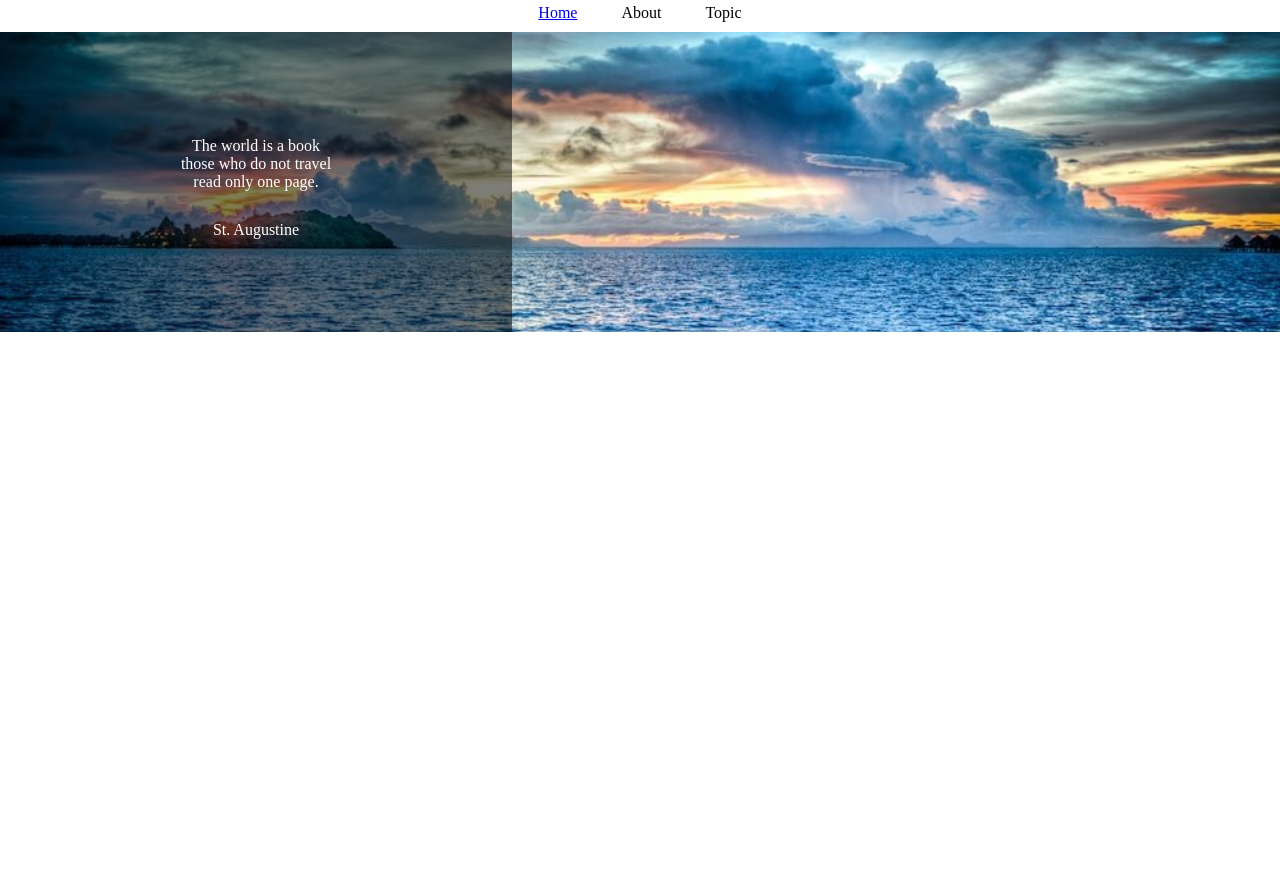
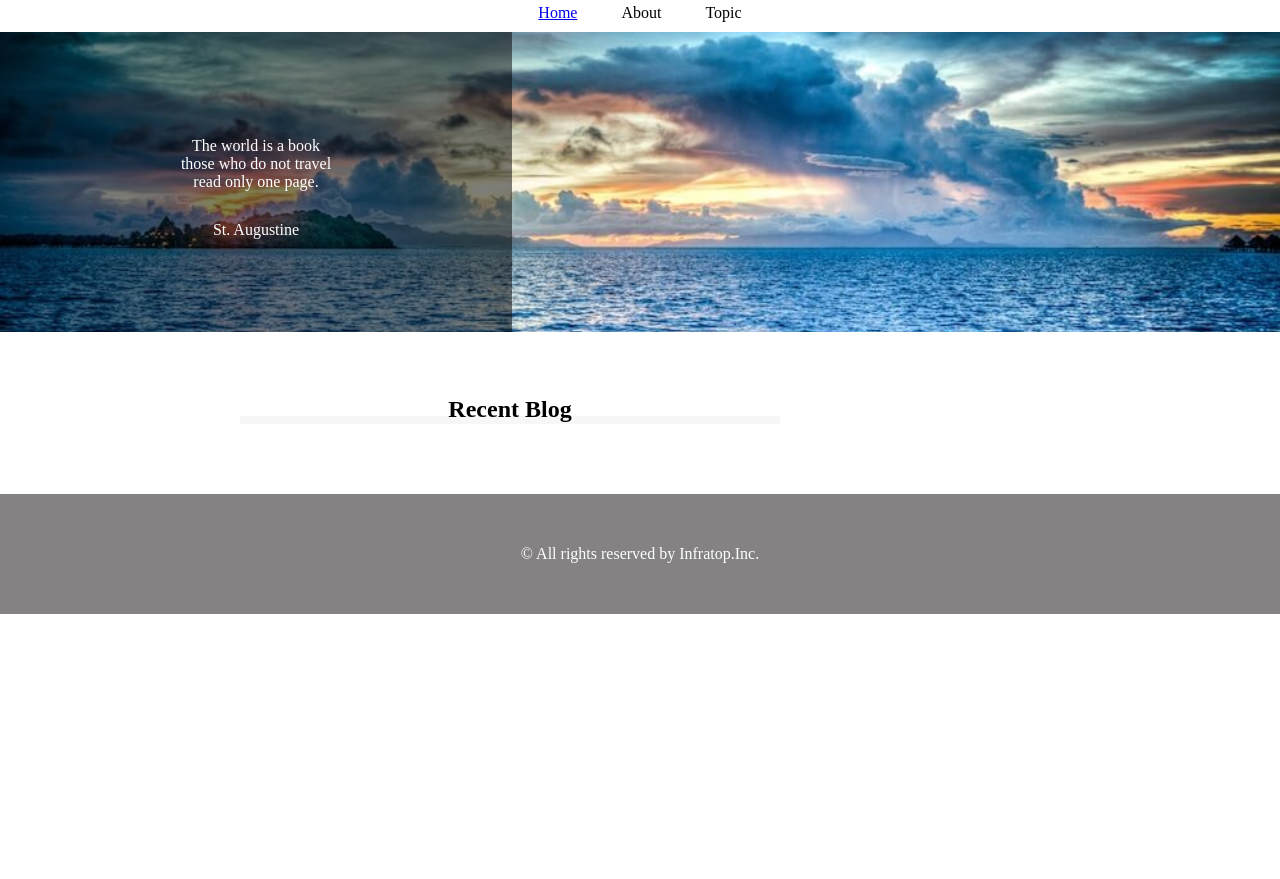
Before and after one commit to mssweekender/webcamp, a plain HTML site: page caravan/index.html in a window 1280 px wide. Shown: the part 73-952 px from the top of the page. After the commit the page ends 800 px from the top, so only its background shows below. Drawn offline with Linux system fonts and the light colour scheme.

Commit message:
[start] 1-7

```diff
--- a/caravan/index.html
+++ b/caravan/index.html
@@ -47,7 +47,9 @@
 
         <!--main-->
         <div class="main">
-            <div class="blog"></div>
+            <section class="blog">
+                <h2 class="blog-heading">Recent Blog</h2>
+            </section>
             <div class="sidebar"></div>
         </div>
 
--- a/caravan/style.css
+++ b/caravan/style.css
@@ -60,22 +60,29 @@ header .heading {
 /* main */
 
 .main {
-    width: 840px;
+    width: 800px;
 
 
     display: flex;
     justify-content: center;
     margin: 0 auto;
+    padding: 70px 0;
 }
 
 .blog {
-    width: 600px;
-    height: 1400px;
+    width: 540px;
+    margin-right: 30px;
+}
+
+.blog-heading {
+    border-bottom: 8px solid #f7f7f7;
+    text-align: center;
+    line-height: 0.6;
 }
 
 .sidebar {
-    width: 240px;
-    height: 1400px;
+    width: 230px;
+
 }
 
 
```
